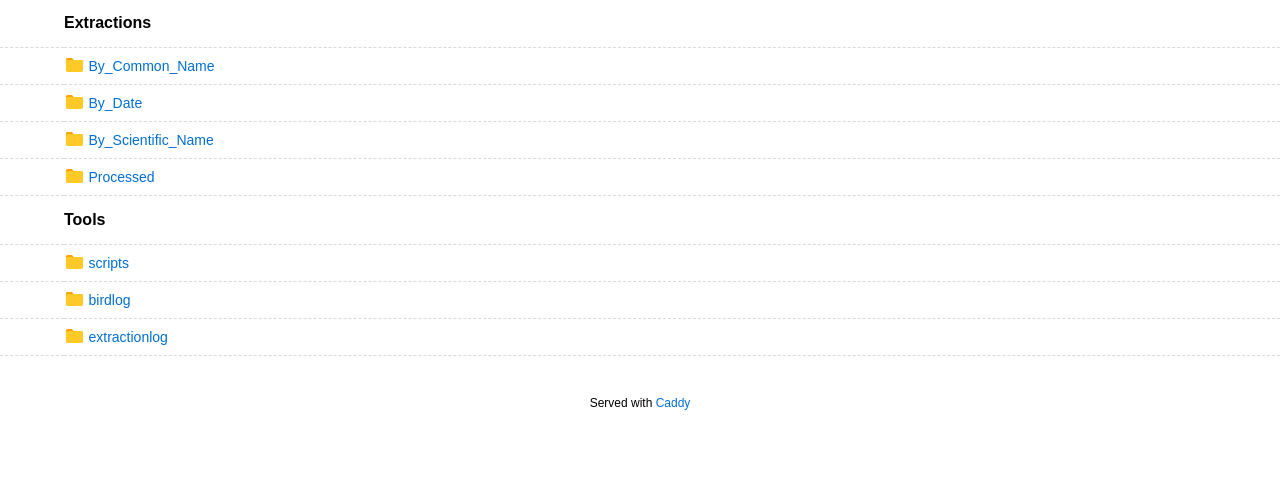
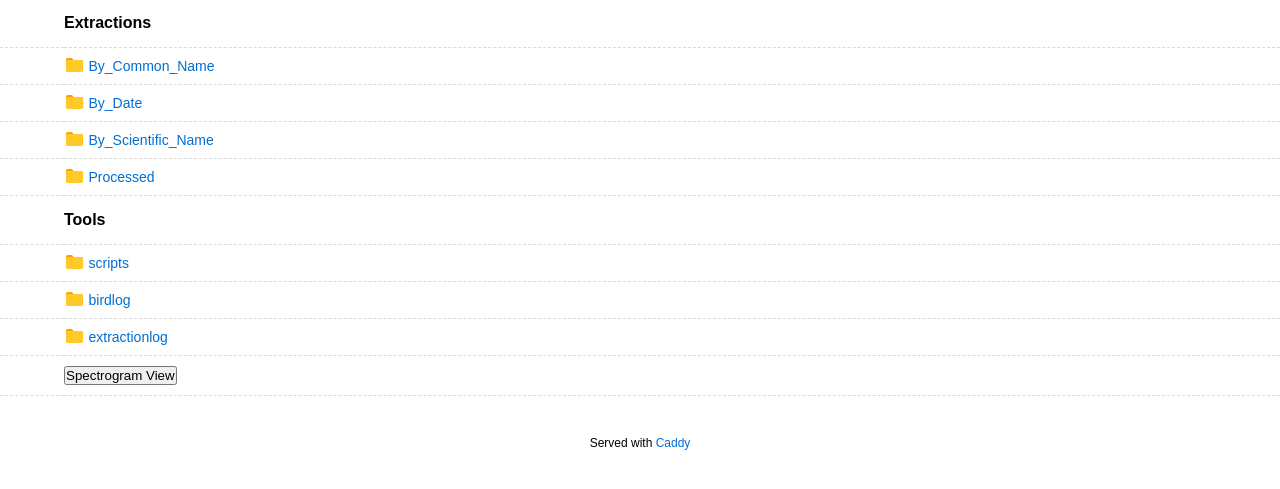
Before and after one commit to kahst/BirdNET-Lite, a Python web app: template templates/index.html in a window 1280 px wide. Shown: the part 100-589 px from the top of the page. Run offline with Jinja, Linux system fonts and the light colour scheme; the template is opened without the code that fills it, so the values that code supplies are empty.

Commit message:
added spectrogram view for currently analyzing file Needs to be refreshed, but works

```diff
--- a/templates/index.html
+++ b/templates/index.html
@@ -417,6 +417,15 @@ footer {
 							</a>
 						</td>
 					</tr>
+					<tr class="file">
+						<td></td>
+						<td>
+							<form action="/spectrogram.php">
+                                                    	    <input type="submit" value="Spectrogram View">
+							</form>
+
+						</td>
+					</tr>
 					</tbody>
 				</table>
 			</div>
```
Also changed, not shown: 4 other files.
